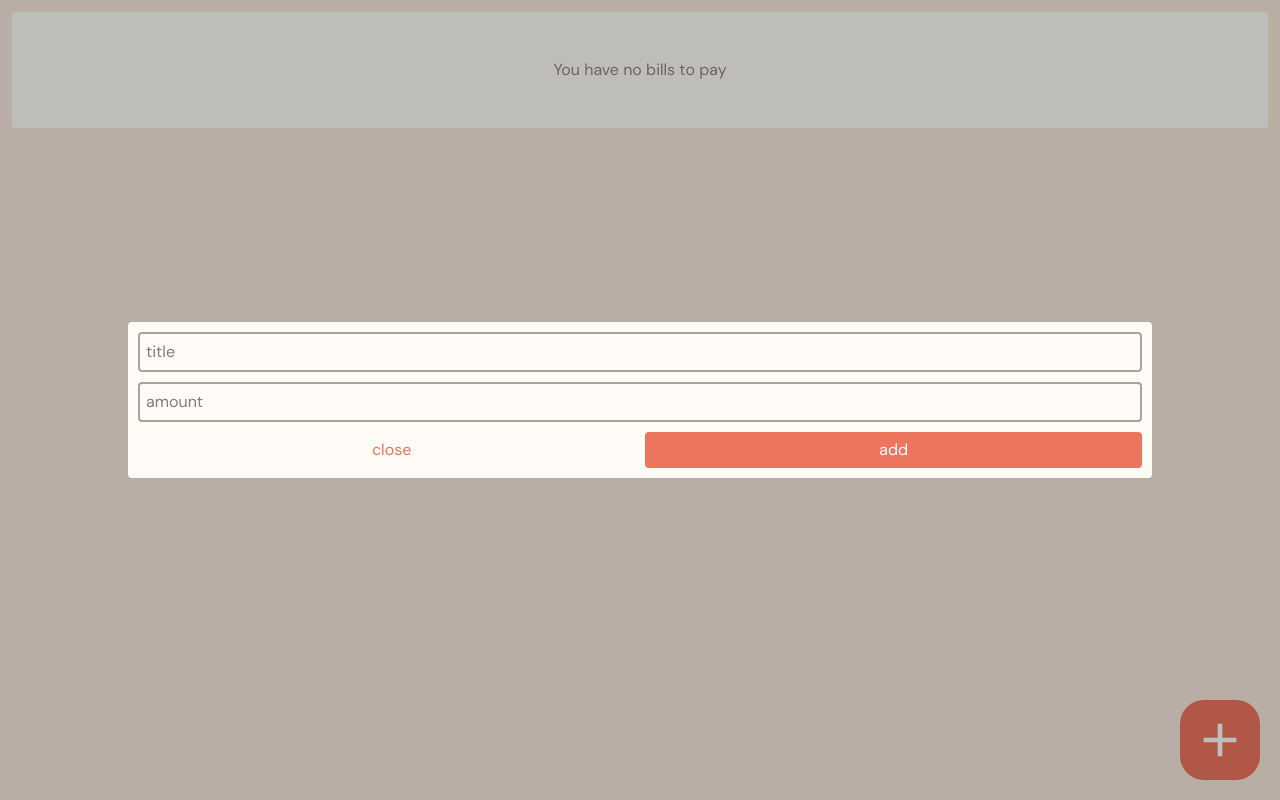
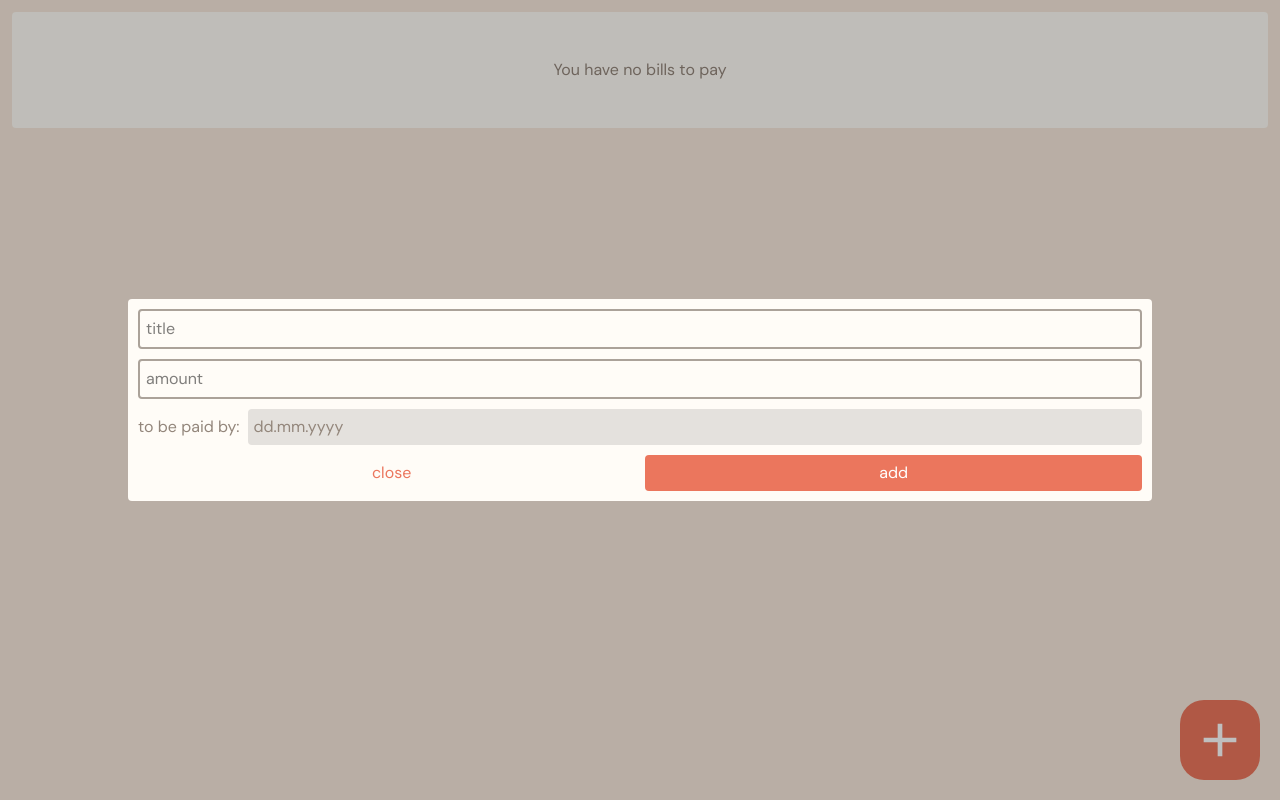
Before and after one commit to BUTURUM/Finance_Calculator, a Vue app: page / in a window 1280 px wide. Both pictures are taken after a click on the button 1220 px from the left and 740 px from the top of the page. Built offline with nearby package versions, Linux system fonts and the light colour scheme.

Commit message:
feat: user can specify due date of their bills

```diff
--- a/package.json
+++ b/package.json
@@ -16,6 +16,7 @@
     "vite-svg-loader": "^5.1.0"
   },
   "dependencies": {
+    "luxon": "^3.7.2",
     "tailwindcss": "^4.1.17",
     "vue": "^3.5.24"
   }
--- a/src/components/AddBill.vue
+++ b/src/components/AddBill.vue
@@ -1,8 +1,23 @@
 <template>
   <Model v-model="open">
     <form @submit.prevent="submit" class="*:not-last:mb-2.5">
-      <input class="standard-input w-full" v-model="data.title" placeholder="title" type="text"/>
-      <input class="standard-input w-full" v-model="data.amount" placeholder="amount" step="0.01" type="number"/>
+      <input
+        class="standard-input w-full"
+        v-model="data.title"
+        placeholder="title"
+        type="text"
+      />
+      <input
+        class="standard-input w-full"
+        v-model="data.amount"
+        placeholder="amount"
+        step="0.01"
+        type="number"
+      />
+      <div class="flex gap-2 items-center">
+        <div class="text-on-secondary-low">to be paid by:</div>
+        <DateInput class="flex-auto" v-model="data.due"/>
+      </div>
       <div class="flex">
         <button @click="close" type="button" class="passive-btn flex-auto">close</button>
         <button type="submit" class="active-btn flex-auto">add</button>
@@ -13,12 +28,13 @@
 <script setup>
   import { reactive, toRaw, watch } from 'vue';
   import Model from './Model.vue';
+import DateInput from './DateInput.vue';
 
   const open = defineModel();
   const emit = defineEmits(['new-bill']);
 
   const data = reactive({
-    title: undefined, amount: undefined
+    title: undefined, amount: undefined, due: undefined
   });
 
   function close(){
@@ -26,7 +42,7 @@
   }
 
   function submit(){
-    if(!data.title || !data.amount){
+    if(!data.title || !data.amount || !data.due){
       return
     }
     emit('new-bill', toRaw(data));
--- a/src/components/App.vue
+++ b/src/components/App.vue
@@ -1,5 +1,5 @@
 <script setup>
-  import { reactive, ref } from 'vue';
+  import { markRaw, reactive, ref } from 'vue';
 
   import Bills from './Bills.vue';
   import Blob from './Blob.vue';
@@ -9,7 +9,7 @@
   const bills = reactive([]);
 
   function newBill(bill){
-    bills.push({ ...bill, due: "15.11.2025", payed: false});
+    bills.push({ ...bill, payed: false});
   }
 </script>
 <template>
--- a/src/components/Bills.vue
+++ b/src/components/Bills.vue
@@ -22,7 +22,7 @@
           </td>
           <td>{{ bill.title }}</td>
           <td class="text-center">{{ bill.amount.toFixed(2) }}</td>
-          <td class="text-center">{{ bill.due }}</td>
+          <td class="text-center">{{ bill.due.toFormat('dd.LL.yyyy') }}</td>
         </tr>
       </tbody>
     </table>
--- /dev/null
+++ b/src/components/DateInput.vue
@@ -0,0 +1,39 @@
+<template>
+  <div
+    @click="use"
+    class="rounded-sm bg-secondary-box p-1.5 inline-block"
+    :class="[date ? 'text-on-secondary' : 'text-on-secondary-low']"
+    v-bind="$attrs"
+  >
+    {{ display }}
+  </div>
+  <input class="hidden" @change="update" type="date" ref="input">
+</template>
+<script setup>
+  import { DateTime } from 'luxon';
+  import { computed, markRaw, onMounted, useTemplateRef } from 'vue';
+
+  defineOptions({ inheritAttrs: false });
+
+  const input = useTemplateRef('input');
+  const date = defineModel();
+  const display = computed(() => {
+    if(date.value){
+      return date.value.toFormat('dd.LL.yyyy')
+    } else{
+      return 'dd.mm.yyyy'
+    }
+  });
+
+  function update(event){
+    date.value = markRaw(DateTime.fromJSDate(event.target.valueAsDate));
+  }
+
+  function use(){
+    input.value.showPicker();
+  }
+
+  onMounted(() => {
+    input.value.valueAsDate = new Date();
+  });
+</script>
```
Also changed, not shown: 1 other file (tests, documents, lock files or other folders).
